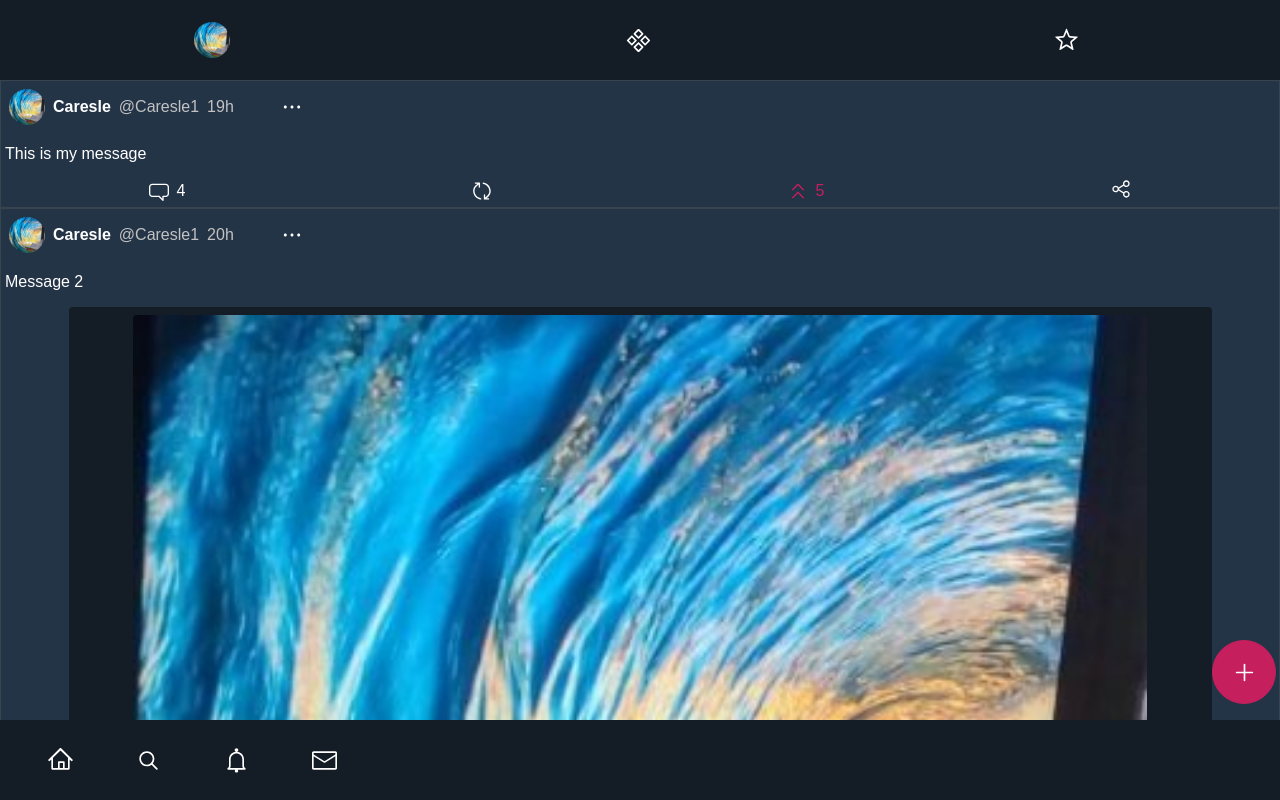
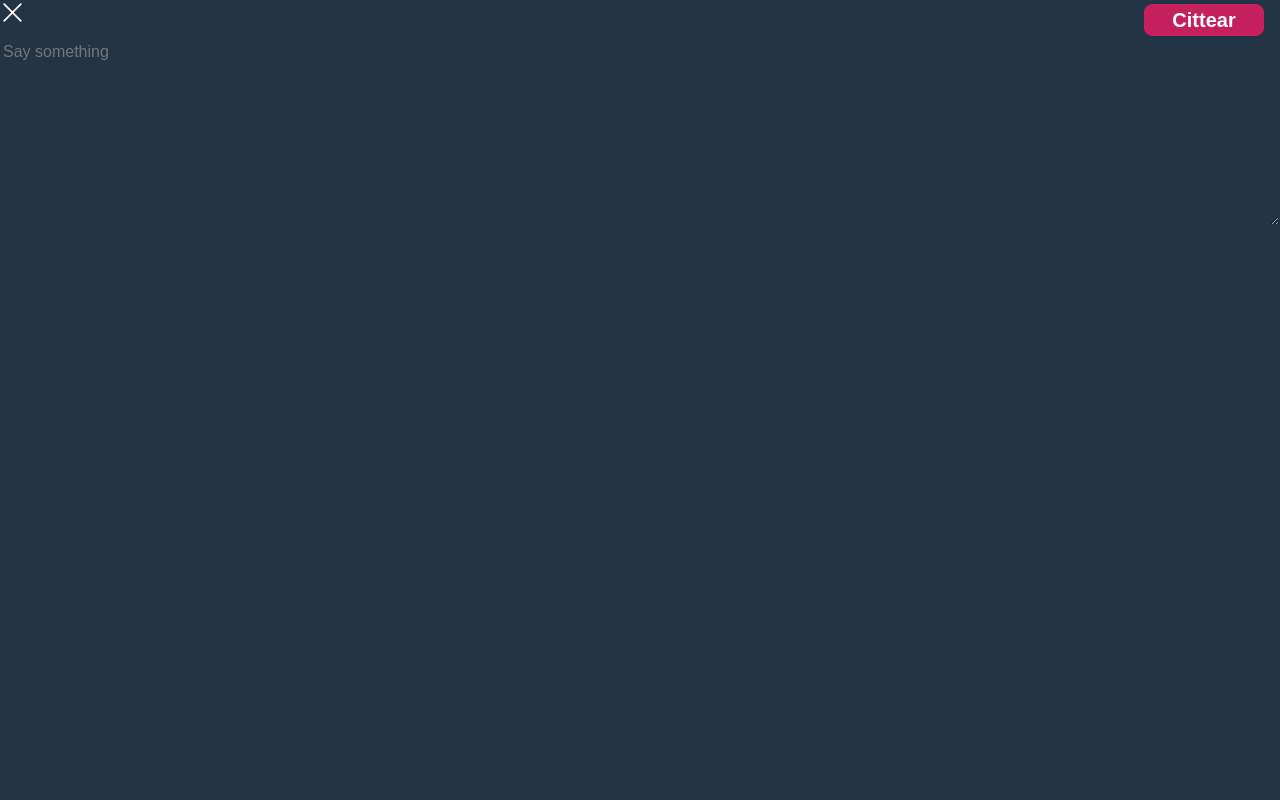
Before and after one commit to Caresle-Archive/citter, a React (Create React App) app in the folder client/: page / in a window 1280 px wide. Both pictures are taken after a click on the button 1244 px from the left and 672 px from the top of the page. Built offline with nearby package versions, Linux system fonts and the light colour scheme.

Commit message:
Add new citter message

```diff
--- a/client/src/App.css
+++ b/client/src/App.css
@@ -23,6 +23,20 @@ html, body {
 	color: var(--white);
 	background-color: var(--background-color);
 	overflow: hidden;
+}
+
+.btn-primary {
+	background-color: var(--primary);
+	color: var(--white);
+	border: 1px solid var(--primary);
+	border-radius: 8px;
+	padding: 4px;
+	font-size: 1.25rem;
+	font-weight: 700;
+	float: right;
+	height: 32px;
+	width: 120px;
+	margin: .25rem 1rem;
 }
 
 .background-icon, .background-icon-small {
--- a/client/src/App.jsx
+++ b/client/src/App.jsx
@@ -5,6 +5,7 @@ import BottomBar from "./components/BottomBar/BottomBar.jsx"
 import './App.css'
 import ProfilePage from "./components/ProfilePage/ProfilePage.jsx"
 import SideBar from './components/SideBar/SideBar.jsx'
+import NewCitter from "./components/Content/NewCitter/NewCitter.jsx"
 import { useState } from "react"
 
 
@@ -12,32 +13,67 @@ const App = () => {
   const [sideBar, setSideBar] = useState(false)
   const [profilePage, setProfilePage] = useState(false)
   const [feed, setFeed] = useState(true)
+  const [citterMessage, setCitterMessage] = useState(false)
 
   const showProfilePage = () => {
     setProfilePage(true)
     setSideBar(false)
+    setCitterMessage(false)
   }
 
   const showSideBar = () => {
     setSideBar(true)
     setFeed(false)
+    setCitterMessage(false)
   }
 
   const showFeed = () => {
     setFeed(true)
     setProfilePage(false)
+    setCitterMessage(false)
   }
 
-  if (!sideBar && !profilePage && feed) {
+  const newCitterMessage = () => {
+    setFeed(false)
+    setProfilePage(false)
+    setCitterMessage(true)
+  }
+
+  const cancelCitterMessage = () => {
+    setFeed(true)
+    setProfilePage(false)
+    setCitterMessage(false)
+  }
+
+  window.addEventListener('click', (e) => {
+    const sideBar = document.getElementById('sidebar')
+    if (!sideBar) return
+    if (sideBar.offsetWidth <= e.offsetX) {
+      setFeed(true)
+      setSideBar(false)
+      setProfilePage(false)
+    }
+  })
+
+  if (!sideBar && !profilePage && feed && !citterMessage) {
     return (
       <main>
         <TopBar showSideBar={showSideBar} />
         <ContentContainer />
-        <ButtonCittear />
+        <ButtonCittear cittear={newCitterMessage}/>
         <BottomBar showFeed={showFeed}/>
       </main>
     )
   }
+
+  if (citterMessage) {
+    return (
+      <main>
+        <NewCitter cancelCitter={cancelCitterMessage}/>
+      </main>
+    )
+  }
+
   if (sideBar) {
     return (
       <main>
--- a/client/src/components/Content/ButtonCittear/ButtonCittear.jsx
+++ b/client/src/components/Content/ButtonCittear/ButtonCittear.jsx
@@ -1,10 +1,10 @@
 import './ButtonCittear.css'
 import { PlusIcon } from '@radix-ui/react-icons'
 
-const ButtonCittear = () => {
+const ButtonCittear = ({ cittear }) => {
 	return (
 		<div className="btn-container">
-			<button className="btn-round"><PlusIcon className="icon-big" /></button>
+			<button onClick={cittear} className="btn-round"><PlusIcon className="icon-big" /></button>
 		</div>
 	)
 }
--- /dev/null
+++ b/client/src/components/Content/NewCitter/NewCitter.css
@@ -0,0 +1,11 @@
+.input-citter {
+	width: 100%;
+	background-color: var(--background-color);
+	border: 1px solid var(--background-color);
+	color: var(--white);
+	font-size: 1rem;
+}
+
+.input-citter:focus {
+	outline: none;
+}
--- /dev/null
+++ b/client/src/components/Content/NewCitter/NewCitter.jsx
@@ -0,0 +1,26 @@
+import { Cross1Icon } from '@radix-ui/react-icons'
+import './NewCitter.css'
+
+const NewCitter = ({ cancelCitter }) => {
+	return (
+		<div>
+			<div>
+				<Cross1Icon onClick={cancelCitter} className="icon-big"/>
+				<button className="btn-primary">Cittear</button>
+			</div>
+			<form>
+				<textarea
+					className="input-citter"
+					name="citter_message"
+					id="citter-message"
+					cols="30"
+					rows="10"
+					placeholder="Say something"
+				></textarea>
+
+			</form>
+		</div>
+	)
+}
+
+export default NewCitter
--- a/client/src/components/SideBar/SideBar.jsx
+++ b/client/src/components/SideBar/SideBar.jsx
@@ -3,8 +3,9 @@ import SideBarNav from './SideBarNav.jsx'
 import './SideBar.css'
 
 const SideBar = ({ showProfile }) => {
+
 	return (
-		<div className="sidebar-container">
+		<div id="sidebar" className="sidebar-container">
 			<div>
 				<img className="sidebar-profile-picture" src="./profile.jpg" alt="User" />
 				<UserSection />
```
